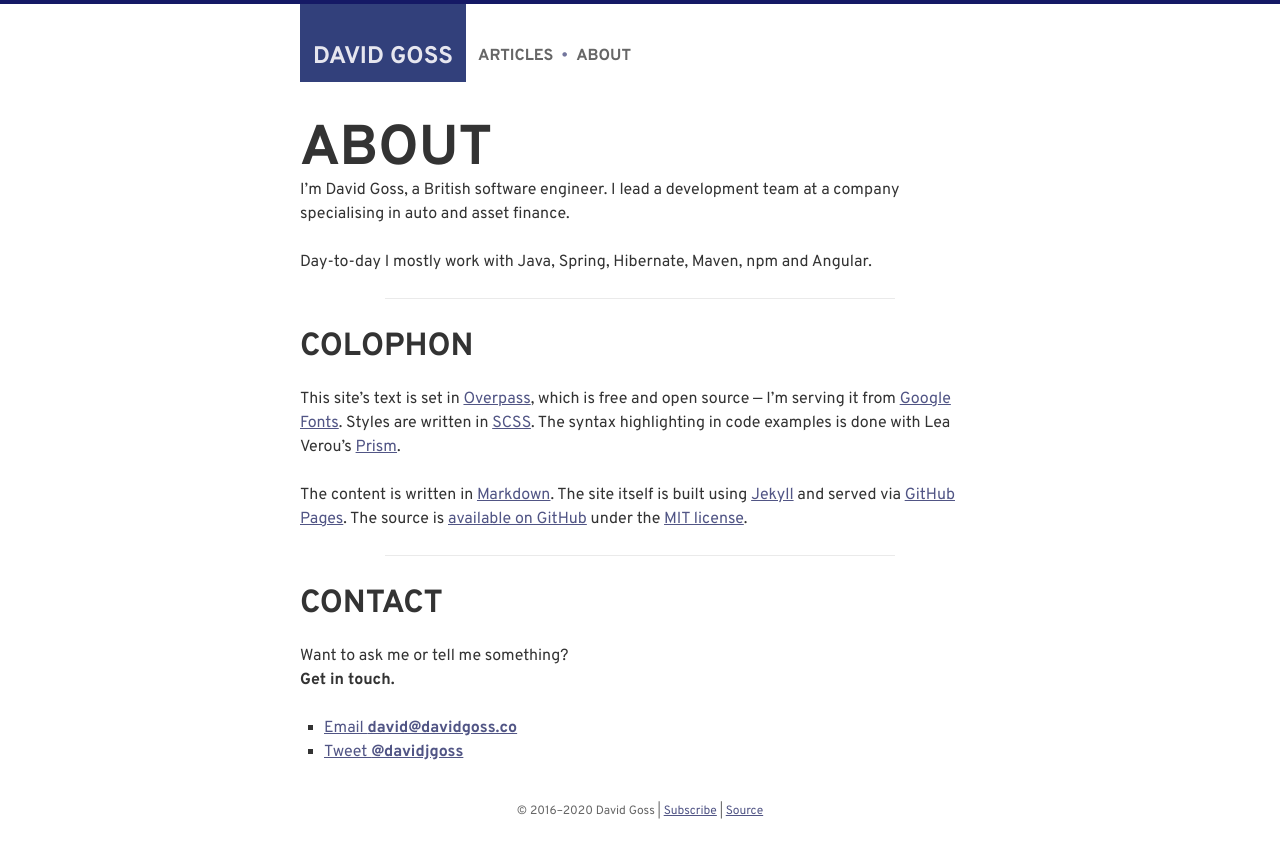
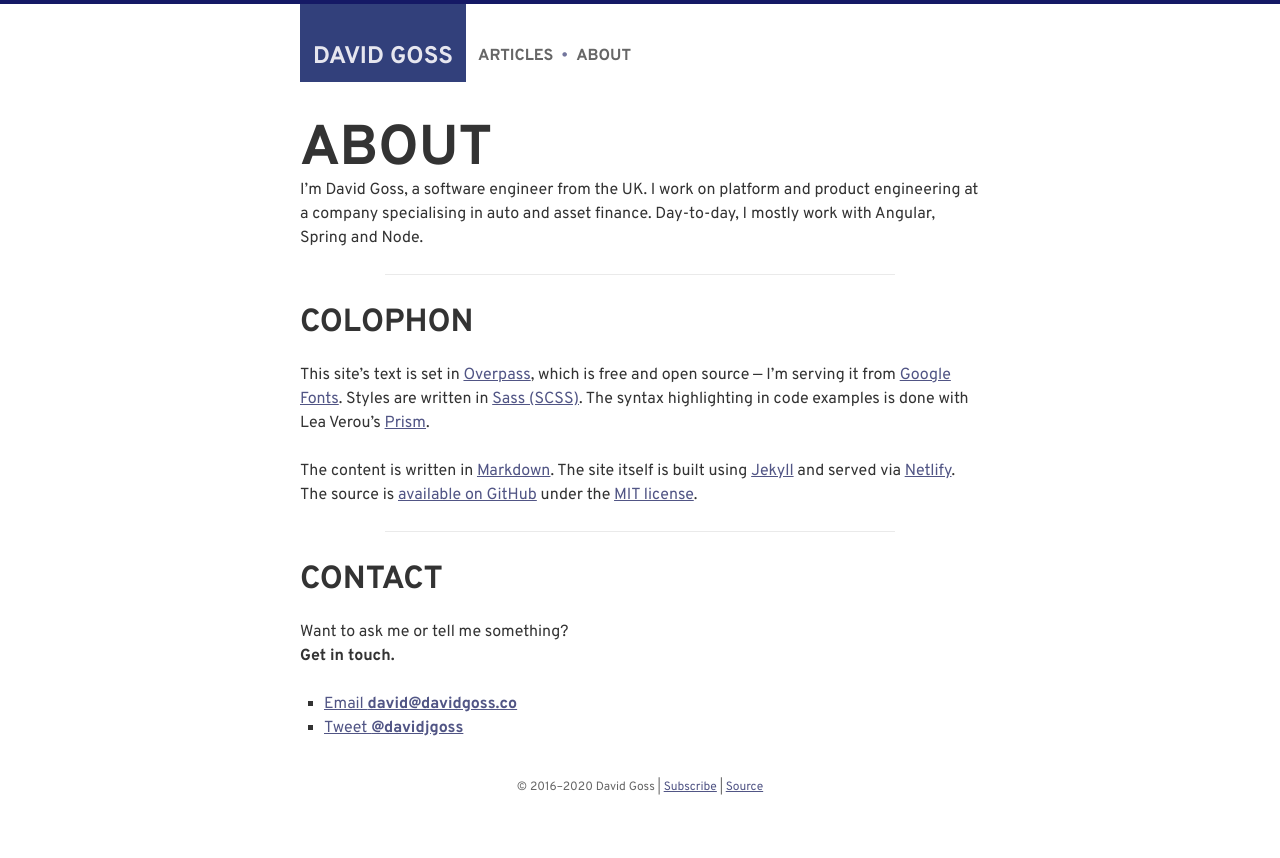
Before and after one commit to davidjgoss/davidjgoss.co, a Jekyll site: the page built from about.md, in a window 1280 px wide. Shown: the top 858 px of the page. Built offline with Jekyll 4.4.1, drawn with Linux system fonts in a browser that asks for light colours; some web fonts are replaced.

Commit message:
fix up about content

```diff
--- a/about.md
+++ b/about.md
@@ -4,17 +4,15 @@ title: About
 permalink: /about/
 ---
 
-I'm David Goss, a British software engineer. I lead a development team at a company specialising in auto and asset finance.
-
-Day-to-day I mostly work with Java, Spring, Hibernate, Maven, npm and Angular.
+I'm David Goss, a software engineer from the UK. I work on platform and product engineering at a company specialising in auto and asset finance. Day-to-day, I mostly work with Angular, Spring and Node.
 
 - - -
 
 ## Colophon
 
-This site's text is set in [Overpass](http://overpassfont.org/), which is free and open source --- I'm serving it from [Google Fonts](https://fonts.google.com/specimen/Overpass?selection.family=Overpass+Mono%7COverpass:400,400i,700,700i). Styles are written in [SCSS](http://sass-lang.com/). The syntax highlighting in code examples is done with Lea Verou's [Prism](http://prismjs.com/).
+This site's text is set in [Overpass](http://overpassfont.org/), which is free and open source --- I'm serving it from [Google Fonts](https://fonts.google.com/specimen/Overpass?selection.family=Overpass+Mono%7COverpass:400,400i,700,700i). Styles are written in [Sass (SCSS)](http://sass-lang.com/). The syntax highlighting in code examples is done with Lea Verou's [Prism](http://prismjs.com/).
 
-The content is written in [Markdown](https://daringfireball.net/projects/markdown/). The site itself is built using [Jekyll](http://jekyllrb.com) and served via [GitHub Pages](https://pages.github.com). The source is [available on GitHub](https://github.com/davidjgoss/davidjgoss.github.io) under the [MIT license](https://opensource.org/licenses/MIT).
+The content is written in [Markdown](https://daringfireball.net/projects/markdown/). The site itself is built using [Jekyll](http://jekyllrb.com) and served via [Netlify](https://www.netlify.com/). The source is [available on GitHub](https://github.com/davidjgoss/davidjgoss.co) under the [MIT license](https://opensource.org/licenses/MIT).
 
 - - -
 
```
